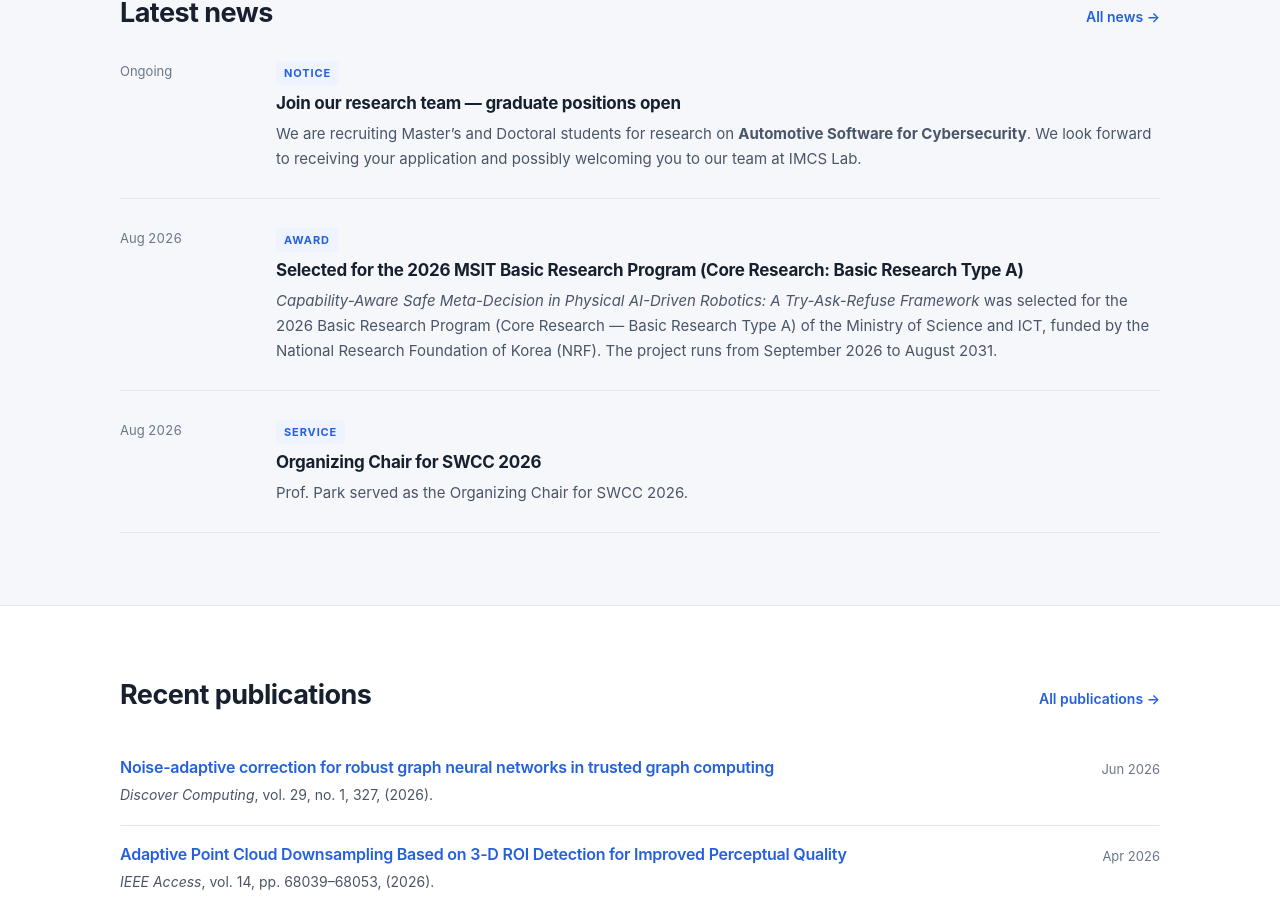
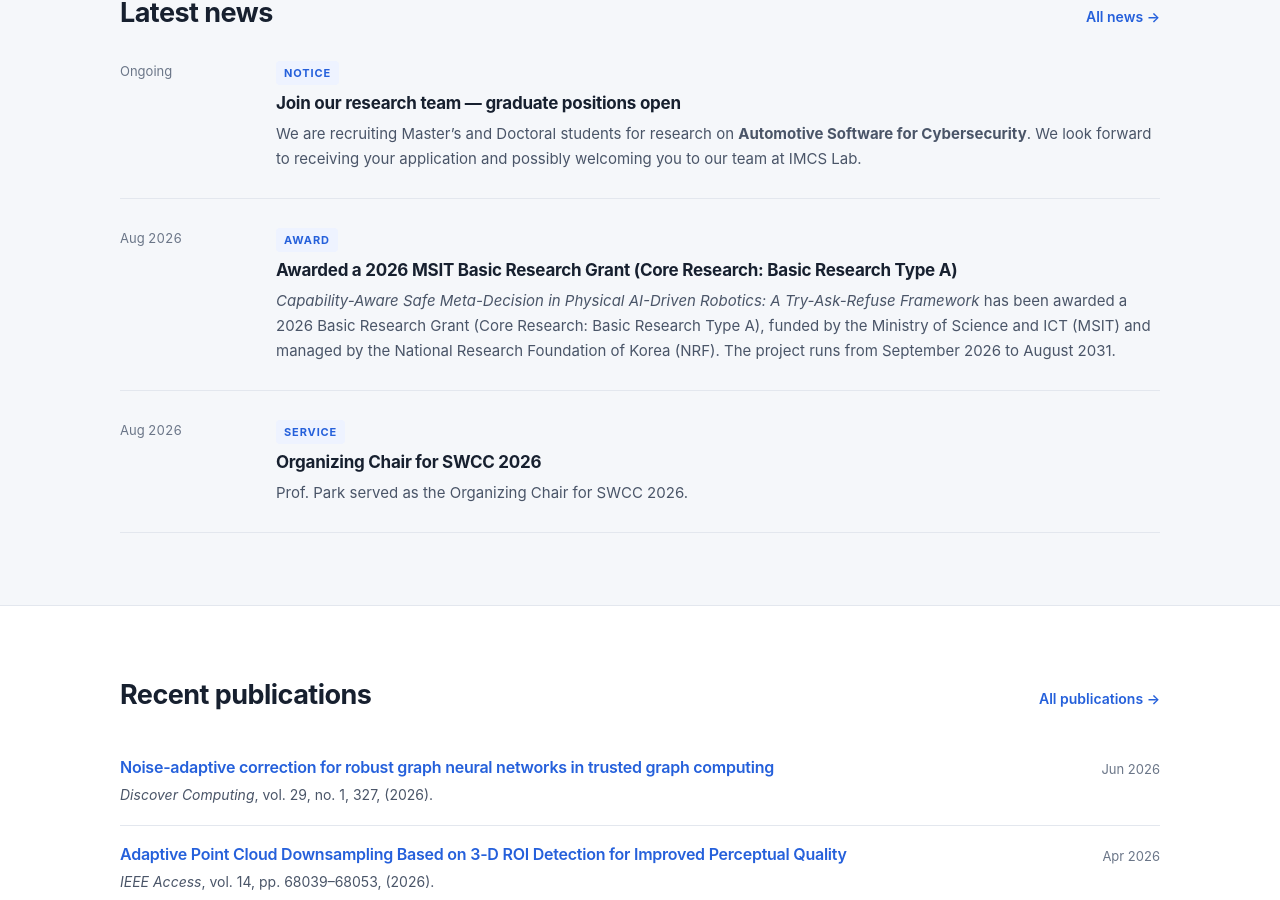
Before and after one commit to imcslab/imcslab.github.io, a Jekyll site: the page built from index.html, in a window 1280 px wide and 900 px high, scrolled down 1354 px. Built offline with Jekyll 4.4.1, drawn with Linux system fonts in a browser that asks for light colours.

Commit message:
News, Projects: reword the NRF grant announcement
Say "awarded a grant" rather than "selected for", and credit MSIT as the
funder with the NRF as the managing agency.

Co-Authored-By: Claude Opus 5 (1M context) <noreply@anthropic.com>

```diff
--- a/_data/news.yml
+++ b/_data/news.yml
@@ -31,13 +31,13 @@
 
 - date: "Aug 2026"
   tag: Award
-  title: "Selected for the 2026 MSIT Basic Research Program (Core Research: Basic Research Type A)"
+  title: "Awarded a 2026 MSIT Basic Research Grant (Core Research: Basic Research Type A)"
   body: >
     *Capability-Aware Safe Meta-Decision in Physical AI-Driven Robotics: A
-    Try-Ask-Refuse Framework* was selected for the 2026 Basic Research Program
-    (Core Research — Basic Research Type A) of the Ministry of Science and ICT,
-    funded by the National Research Foundation of Korea (NRF). The project runs
-    from September 2026 to August 2031.
+    Try-Ask-Refuse Framework* has been awarded a 2026 Basic Research Grant
+    (Core Research: Basic Research Type A), funded by the Ministry of Science
+    and ICT (MSIT) and managed by the National Research Foundation of Korea
+    (NRF). The project runs from September 2026 to August 2031.
 
 - date: "Aug 2026"
   tag: Service
--- a/_data/projects.yml
+++ b/_data/projects.yml
@@ -26,7 +26,7 @@
     - "Axis-B — TAR meta decision-making: a POMDP-based policy that chooses between Try, Ask and Refuse, followed by safe action execution with an action library and safety optimization"
     - "Axis-C — VLA+LoRA adapters that keep learning continually from the outcomes of attempted, asked and refused tasks"
     - "Axis-D — generalization across heterogeneous platforms, with sim-to-real validation and lightweight on-device deployment"
-    - "Supported by the 2026 Basic Research Program (Core Research — Basic Research Type A) of the Ministry of Science and ICT, funded by the National Research Foundation of Korea"
+    - "Supported by a 2026 Basic Research Grant (Core Research: Basic Research Type A), funded by the Ministry of Science and ICT (MSIT) and managed by the National Research Foundation of Korea (NRF)"
   image: "/assets/uploads/2026_NRF_TAR_framework.png"
   caption: "Try-Ask-Refuse framework: multimodal sensing, the Capability Frontier Model, TAR meta decision-making, and safe action execution across heterogeneous platforms"
 
```
